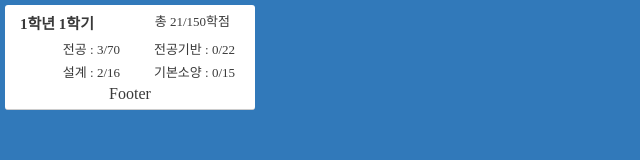
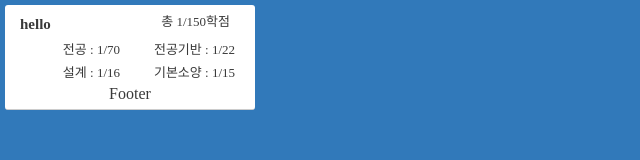
Before and after one commit to Donghoon759/Abeek-Checker, a React (Create React App) app: page / in a window 1280 px wide. Shown: the top 160 px of the page, without its empty margins (0-640 px from the left). Built offline with nearby package versions, Linux system fonts and the light colour scheme.

Commit message:
Remove React.FC => 단점이 많다.

```diff
--- a/src/App.tsx
+++ b/src/App.tsx
@@ -2,7 +2,7 @@ import React from 'react';
 import Board from './components/Board';
 import GlobalStyle from './components/GlobalStyle';
 
-const App: React.FC = () => {
+const App = () => {
   return (
     <>
       <GlobalStyle />
--- a/src/components/Board.tsx
+++ b/src/components/Board.tsx
@@ -17,7 +17,7 @@ const StyledBoard = styled.div`
   height: 100vh;
 `;
 
-const Board: React.FC = () => {
+const Board = () => {
   return (
     <StyledBoard>
       <Semester />
--- a/src/components/Semester/Semester.tsx
+++ b/src/components/Semester/Semester.tsx
@@ -6,18 +6,19 @@ import SemesterWrapper from './SemesterWrapper';
 
 interface SemesterProps {}
 
-const Semester: React.FC = () => {
+const Semester = () => {
   return (
     <>
       <SemesterWrapper>
-        <SemesterHeader
+        <SemesterHeader></SemesterHeader>
+        {/* <SemesterHeader
           title={'1학년 1학기'}
           totalCredit={21}
           totalMajorCredit={3}
           totalMajorBaseCredit={0}
           totalSoyangCredit={0}
           totalDesignCredit={2}
-        />
+        /> */}
         <SemesterFooter></SemesterFooter>
       </SemesterWrapper>
     </>
--- a/src/components/Semester/SemesterFooter.tsx
+++ b/src/components/Semester/SemesterFooter.tsx
@@ -4,7 +4,7 @@ import { StyledSemesterFooter } from '../../styles/Component';
 
 interface SemesterFooterProps {}
 
-const SemesterFooter: React.FC = () => {
+const SemesterFooter = () => {
   return <StyledSemesterFooter>Footer</StyledSemesterFooter>;
 };
 
--- a/src/components/Semester/SemesterHeader.tsx
+++ b/src/components/Semester/SemesterHeader.tsx
@@ -20,7 +20,7 @@ interface SemesterHeaderProps {
   totalDesignCredit: number;
 }
 
-const SemesterHeader: React.FC<SemesterHeaderProps> = props => {
+const SemesterHeader = (props: SemesterHeaderProps) => {
   return (
     <>
       <StyledSemesterHeader>
@@ -41,4 +41,13 @@ const SemesterHeader: React.FC<SemesterHeaderProps> = props => {
   );
 };
 
+SemesterHeader.defaultProps = {
+  title: 'hello',
+  totalCredit: 1,
+  totalMajorCredit: 1,
+  totalMajorBaseCredit: 1,
+  totalSoyangCredit: 1,
+  totalDesignCredit: 1,
+};
+
 export default SemesterHeader;
--- a/src/components/Semester/SemesterWrapper.tsx
+++ b/src/components/Semester/SemesterWrapper.tsx
@@ -6,7 +6,7 @@ interface SemesterWrapperProps {
   children: JSX.Element[] | JSX.Element;
 }
 
-const SemesterWrapper: React.FC<SemesterWrapperProps> = props => {
+const SemesterWrapper = (props: SemesterWrapperProps) => {
   return <StyledSemesterWrapper>{props.children}</StyledSemesterWrapper>;
 };
 
--- a/src/components/Subject/Subject.tsx
+++ b/src/components/Subject/Subject.tsx
@@ -4,7 +4,7 @@ import SubjectWrapper from './SubjectWrapper';
 import SubjectHeader from './SubjectHeader';
 import SubjectFooter from './SubjectFooter';
 
-const Subject: React.FC = () => {
+const Subject = () => {
   return (
     <SubjectWrapper>
       <SubjectHeader
--- a/src/components/Subject/SubjectFooter.tsx
+++ b/src/components/Subject/SubjectFooter.tsx
@@ -8,7 +8,7 @@ const StyledSubject = styled.div`
   display: flexbox;
 `;
 
-const SubjectFooter: React.FC = () => {
+const SubjectFooter = () => {
   return <StyledSubject>aaa</StyledSubject>;
 };
 
--- a/src/components/Subject/SubjectHeader.tsx
+++ b/src/components/Subject/SubjectHeader.tsx
@@ -17,7 +17,7 @@ interface SubjectHeaderProps {
   subjectDesignCredit: number;
 }
 
-const SubjectHeader: React.FC<SubjectHeaderProps> = props => {
+const SubjectHeader = (props: SubjectHeaderProps) => {
   return (
     <>
       <StyledSubjectWrapper>
--- a/src/components/Subject/SubjectWrapper.tsx
+++ b/src/components/Subject/SubjectWrapper.tsx
@@ -6,7 +6,7 @@ interface SubjectWrapperProps {
   children: JSX.Element[] | JSX.Element;
 }
 
-const Subject: React.FC<SubjectWrapperProps> = props => {
+const Subject = (props: SubjectWrapperProps) => {
   return <StyledSubjectWrapper>{props.children}</StyledSubjectWrapper>;
 };
 
```
